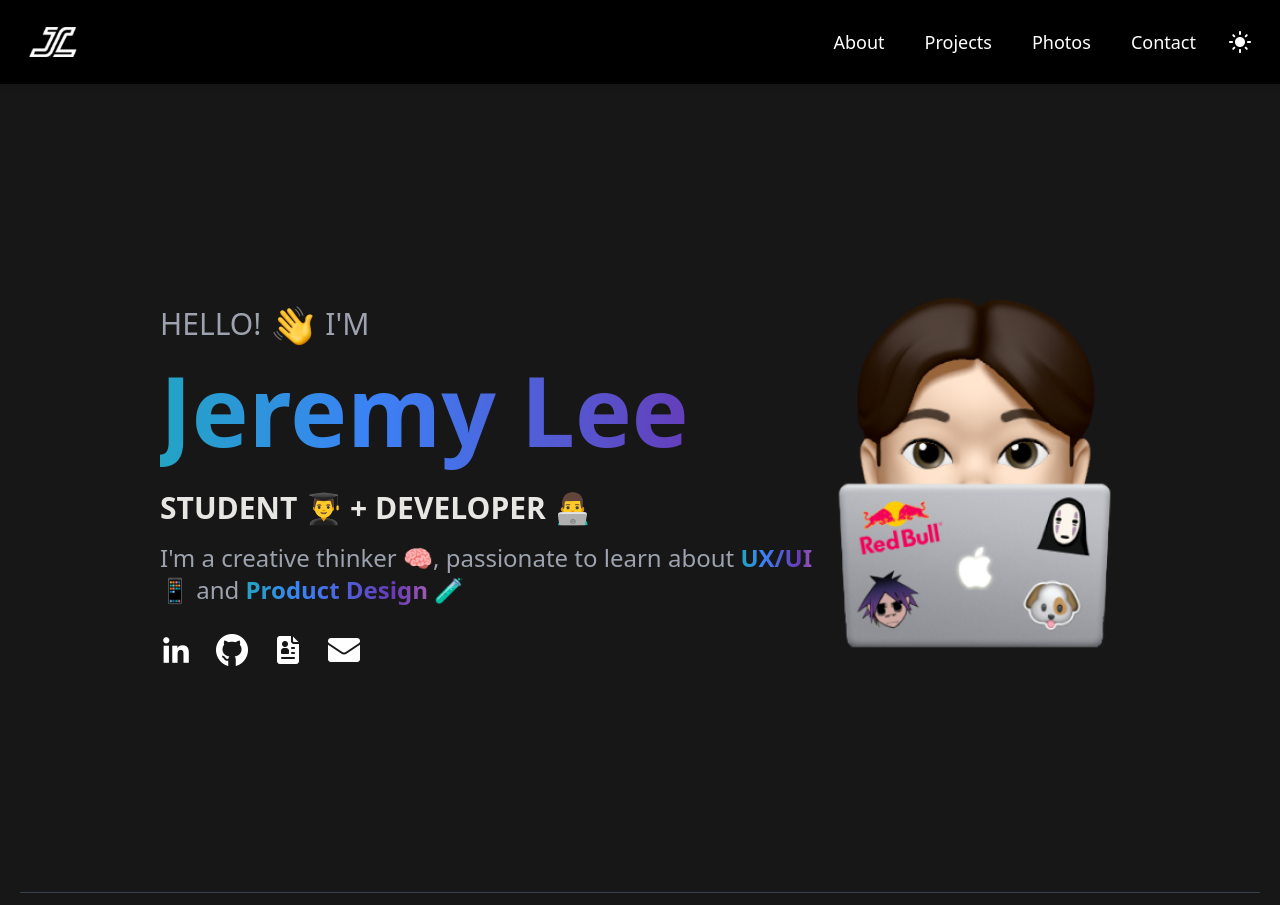
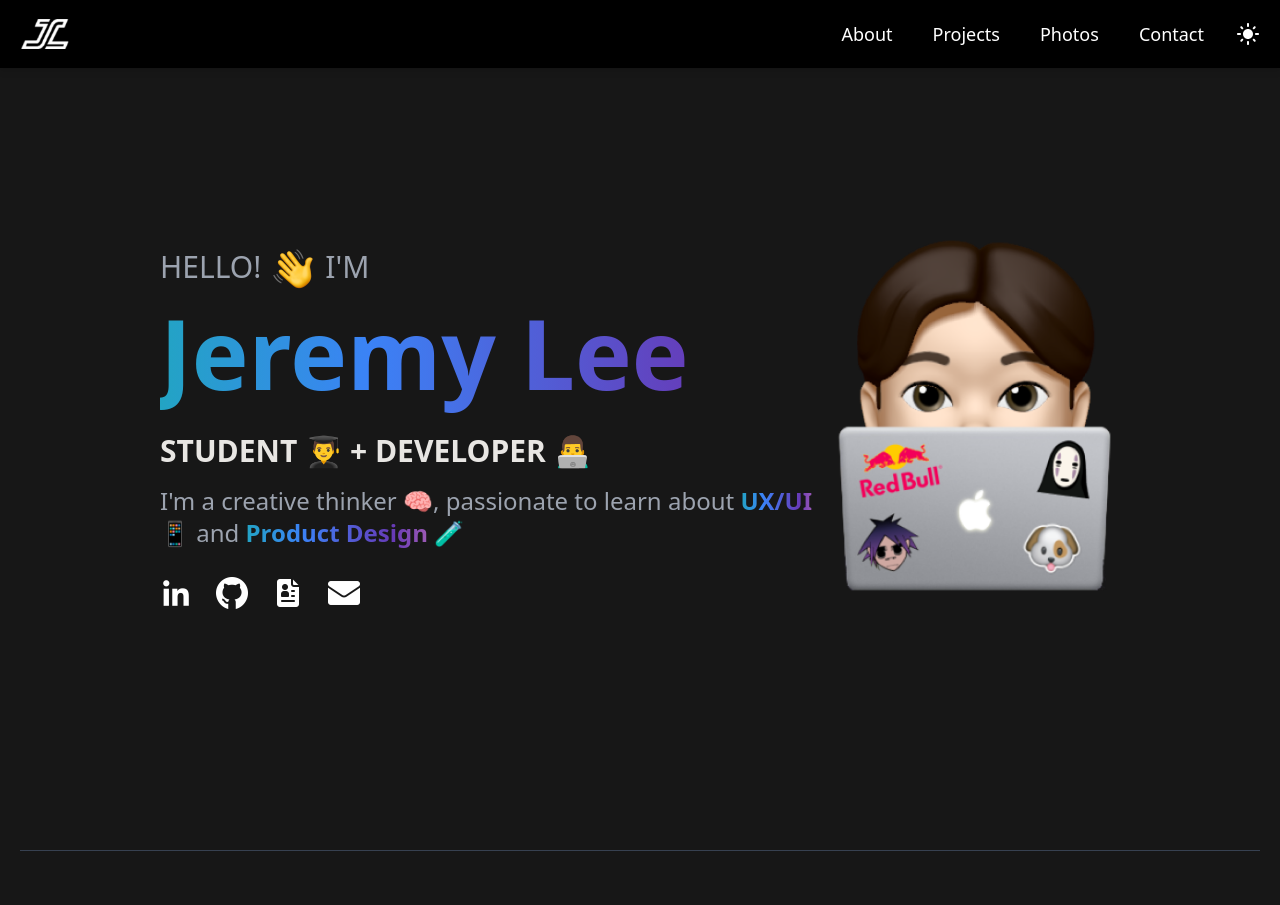
Before and after one commit to jeremylee34/jeremylee34.github.io, a React (Create React App) app: page / in a window 1280 px wide. Shown: the top 905 px of the page. Built offline with nearby package versions, Linux system fonts and the light colour scheme.

Commit message:
added scroll to top and fixed sections

```diff
--- a/src/App.jsx
+++ b/src/App.jsx
@@ -7,6 +7,7 @@ import Home from './pages/Home';
 import About from './components/About';
 import Burger from './components/Burger';
 import config from './config';
+import ReturnToTop from './components/ReturnToTop';
 
 function App() {
   const [darkMode, setDarkMode] = useState(initial.darkMode)
@@ -36,10 +37,10 @@ function App() {
     <div style={{ backgroundColor: bgColor, color: fontColor, transition: 'all 0.8s ease' }}>
       <Context.Provider value={{ getters, setters }}>
         <Burger />
+        <ReturnToTop />
         <BrowserRouter basename={config.BASE_NAME}>
           <Routes>
-            <Route path={`/`} element={<Home />}/>
-            <Route path='/#about' element={<About />}/>
+            <Route path='/' element={<Home />}/>
           </Routes>
         </BrowserRouter>
       </Context.Provider>
--- a/src/components/About.jsx
+++ b/src/components/About.jsx
@@ -3,8 +3,10 @@ import portrait from '../assets/images/sunnies.jpg'
 
 const About = () => {
   return (
-    <div className='pb-72 mx-5 min-w-80'>
-      <hr className='horizontalLine'/>
+    <div  id='about-section' className='pb-72 mx-5 min-w-80 '>
+      <div className='py-10 sm:py-12'>
+        <hr className='horizontalLine'/>
+      </div>
       <div className='flex flex-col md:flex-row justify-center items-center text-slate-800 dark:text-gray-400'>
         <div className='flex-col text-xl max-w-2xl text-center md:text-left'>
           <h1 className='sectionHeading'>About Me</h1>
--- a/src/components/Burger.jsx
+++ b/src/components/Burger.jsx
@@ -19,7 +19,7 @@ const Burger = () => {
         <ul className='sidebarContent'>
           <li onClick={() => {setters.setSidebarOpen(!getters.sidebarOpen)}} className='sidebarLinks'>
             <Face5Icon />
-            <a href="#about" >About</a>
+            <a href="#about-section" >About</a>
           </li>
           <li onClick={() => {setters.setSidebarOpen(!getters.sidebarOpen)}} className='sidebarLinks'>
             <DeveloperModeIcon />
--- a/src/components/Hero.jsx
+++ b/src/components/Hero.jsx
@@ -13,7 +13,7 @@ const Hero = () => {
   const { getters, setters } = useContext(Context)
 
   return (
-    <div className='heroContainer min-h-screen'>
+    <div className='heroContainer'>
       <div className='grid gap-y-4 max-w-2xl'>
         <div className='inline-flex flex justify-center sm:justify-start text-3xl gap-3 text-slate-800 dark:text-gray-400'>
           HELLO! <img src={wave} className='h-10'/> I'M
--- a/src/components/Navbar.jsx
+++ b/src/components/Navbar.jsx
@@ -18,7 +18,7 @@ const Navbar = () => {
         <img src={logo} alt="logo" className="invert h-10"/>
       </a>
       <ul className='navLinkContainer'>
-        <li><a className='navLinks' href="#about" >About</a></li>
+        <li><a className='navLinks' href="#about-section" >About</a></li>
         <li><a className='navLinks' href="#projects" >Projects</a></li>
         {/* <li><a className='navLinks' href="#bookshelf" >Bookshelf</a></li> */}
         <li><a className='navLinks' href="#photos" >Photos</a></li>
--- /dev/null
+++ b/src/components/ReturnToTop.jsx
@@ -0,0 +1,33 @@
+import { React, useState } from 'react'
+import returnIcon from '../assets/images/return-to-top-emoji.png'
+
+const ReturnToTop = () => {
+  const [show, setShow] = useState(false)
+
+  function toggleShow() {
+    const distScrolled = document.documentElement.scrollTop
+    if (distScrolled > 200) {
+      setShow(true)
+    } else {
+      setShow(false)
+    }
+  }
+
+  function returnToTop() {
+    window.scrollTo({ top: 0 })
+  }
+
+  window.addEventListener('scroll', toggleShow)
+
+  return (
+    <>
+      {show  &&
+        <div className='returnToTopButton' onClick={returnToTop}>
+          <img src={returnIcon} alt="" />
+        </div>
+      }
+    </>
+  )
+}
+
+export default ReturnToTop
--- a/src/index.css
+++ b/src/index.css
@@ -40,7 +40,7 @@ width: 0px;
   }
 
   .navbar {
-    @apply sticky z-40 top-0 bg-black p-5 flex items-center justify-between drop-shadow-md
+    @apply sticky z-40 top-0 bg-black p-3 flex items-center justify-between drop-shadow-md
   }
 
   .navLinks {
@@ -80,7 +80,7 @@ width: 0px;
   }
 
   .horizontalLine {
-    @apply mb-10 border-gray-400 dark:border-gray-700
+    @apply border-gray-400 dark:border-gray-700
   }
 
   .heroHeadings {
@@ -88,7 +88,7 @@ width: 0px;
   }
 
   .heroContainer {
-    @apply flex text-center sm:text-left flex-col md:flex-row mt-10 md:mt-2 mx-5 justify-center items-center
+    @apply flex text-center sm:text-left flex-col md:flex-row mt-8 sm:mt-0 mx-5 justify-center items-center min-h-[calc(100vh-66px)]
   }
 
   .heroText {
@@ -105,6 +105,21 @@ width: 0px;
 
   .strongText {
     @apply text-black dark:text-white
+  }
+
+  .returnToTopButton {
+    @apply fixed z-50 right-[20px] bottom-[50px] sm:right-[40px] sm:bottom-[40px] cursor-pointer w-[75px] h-[75px] hover:scale-110 ease-in-out duration-100 animate-return-button
+  }
+
+  .animate-return-button {
+    -webkit-animation: return-button 500ms forwards;
+    -moz-animation: return-button 500ms forwards;
+    animation: return-button 500ms forwards;
+  }
+
+  @keyframes return-button {
+    from { bottom: 0vh; }
+    to { bottom: 10vh; }
   }
 
   .animate-gradient {
--- a/src/pages/Home.jsx
+++ b/src/pages/Home.jsx
@@ -8,7 +8,7 @@ const Home = () => {
     <div>
       <Navbar />
       <Hero />
-      <About />
+      <About id='about-section' />
     </div>
   )
 }
```
Also changed, not shown: src/assets/images/return-to-top-emoji.png (added), 1 other file (tests, documents, lock files or other folders).
